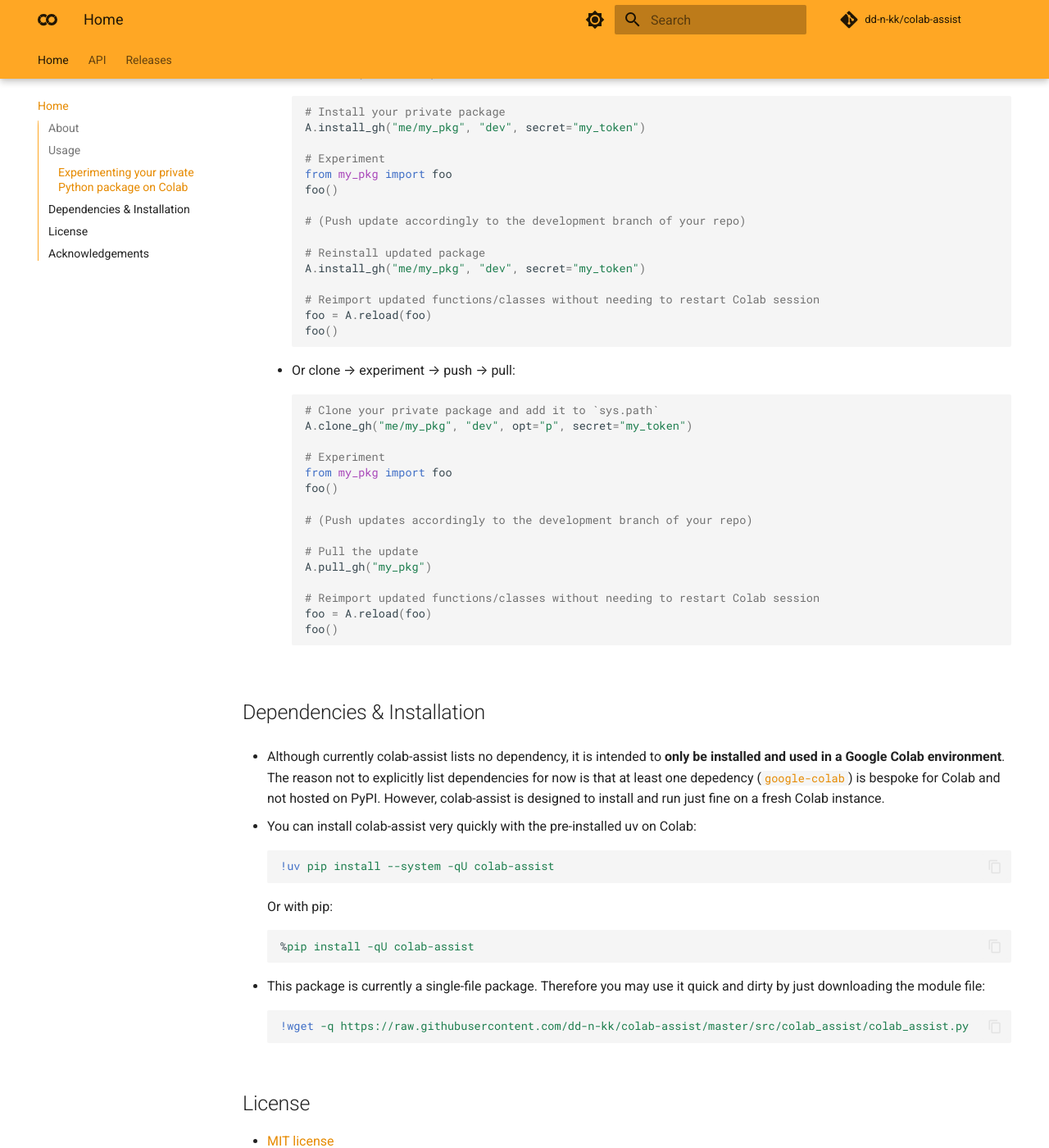
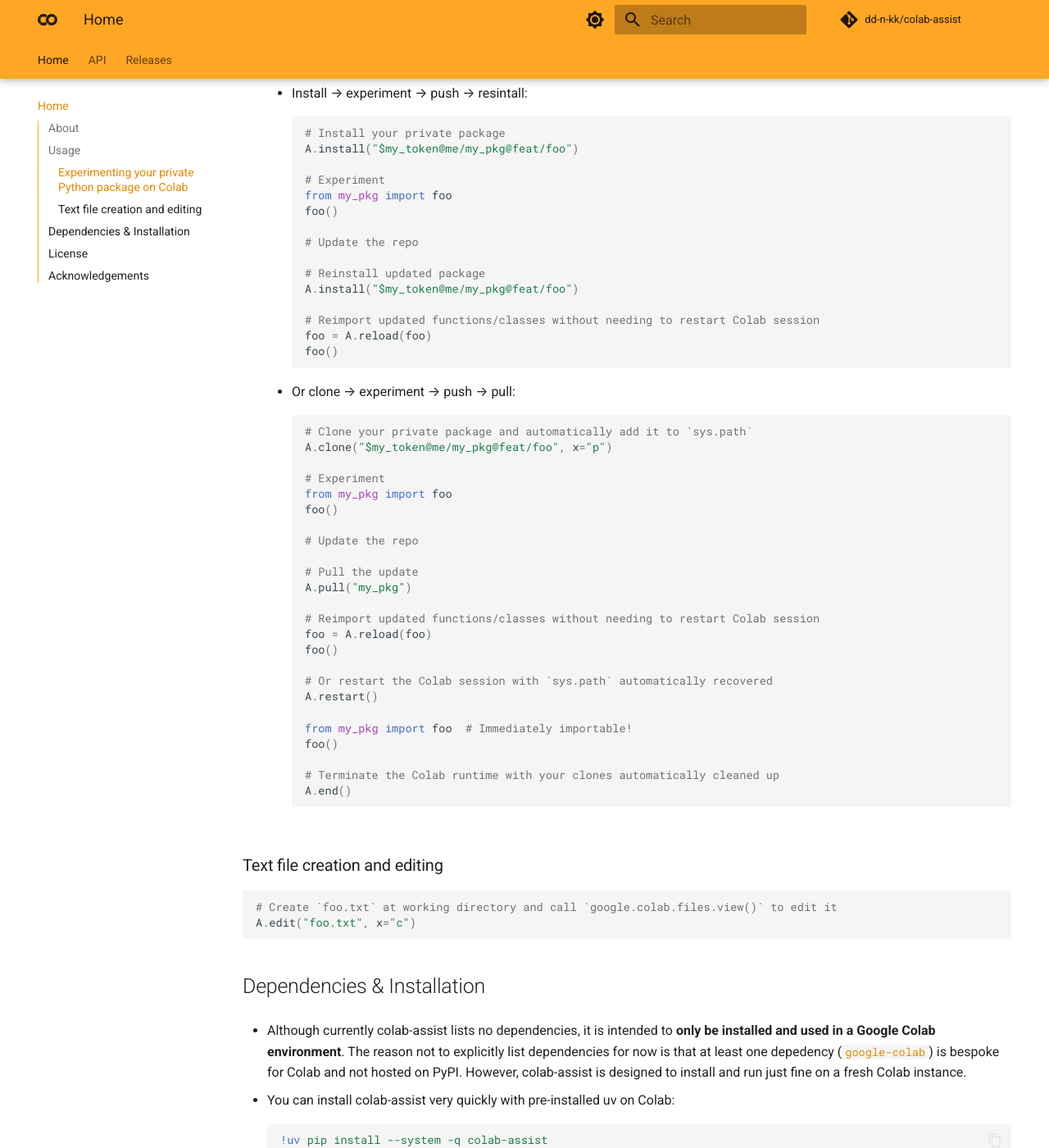
Before and after one commit to dd-n-kk/colab-assist, an MkDocs documentation site: the page built from docs/README.md, in a window 1280 px wide and 1400 px high, scrolled down 1210 px. Shown: the whole window at 82% size. Built offline with MkDocs 1.6.1 and Material for MkDocs 9.7.7, drawn with Linux system fonts in a browser that asks for light colours; comment, search, counter and statistics services are not loaded; some of the changed text lies outside the part shown.

Commit message:
docs: Update README and correct docstring

````diff
--- a/docs/README.md
+++ b/docs/README.md
@@ -46,16 +46,16 @@
     - Install → experiment → push → resintall:
       ```py
       # Install your private package
-      A.install_gh("me/my_pkg", "dev", secret="my_token")
+      A.install("$my_token@me/my_pkg@feat/foo")
 
       # Experiment
       from my_pkg import foo
       foo()
 
-      # (Push update accordingly to the development branch of your repo)
+      # Update the repo
 
       # Reinstall updated package
-      A.install_gh("me/my_pkg", "dev", secret="my_token")
+      A.install("$my_token@me/my_pkg@feat/foo")
 
       # Reimport updated functions/classes without needing to restart Colab session
       foo = A.reload(foo)
@@ -64,46 +64,56 @@
 
     - Or clone → experiment → push → pull:
       ```py
-      # Clone your private package and add it to `sys.path`
-      A.clone_gh("me/my_pkg", "dev", opt="p", secret="my_token")
+      # Clone your private package and automatically add it to `sys.path`
+      A.clone("$my_token@me/my_pkg@feat/foo", x="p")
 
       # Experiment
       from my_pkg import foo
       foo()
 
-      # (Push updates accordingly to the development branch of your repo)
+      # Update the repo
 
       # Pull the update
-      A.pull_gh("my_pkg")
+      A.pull("my_pkg")
 
       # Reimport updated functions/classes without needing to restart Colab session
       foo = A.reload(foo)
       foo()
+
+      # Or restart the Colab session with `sys.path` automatically recovered
+      A.restart()
+
+      from my_pkg import foo  # Immediately importable!
+      foo()
+
+      # Terminate the Colab runtime with your clones automatically cleaned up
+      A.end()
       ```
+
+### Text file creation and editing
+
+```py
+# Create `foo.txt` at working directory and call `google.colab.files.view()` to edit it
+A.edit("foo.txt", x="c")
+```
 
 
 ## Dependencies & Installation
 
-- Although currently colab-assist lists no dependency,
+- Although currently colab-assist lists no dependencies,
   it is intended to __only be installed and used in a Google Colab environment__.
   The reason not to explicitly list dependencies for now is that
   at least one depedency ([`google-colab`](https://github.com/googlecolab/colabtools))
   is bespoke for Colab and not hosted on PyPI.
   However, colab-assist is designed to install and run just fine on a fresh Colab instance.
 
-- You can install colab-assist very quickly with the pre-installed uv on Colab:
+- You can install colab-assist very quickly with pre-installed uv on Colab:
   ``` { .yaml .copy }
-  !uv pip install --system -qU colab-assist
+  !uv pip install --system -q colab-assist
   ```
   Or with pip:
   ``` { .yaml .copy }
-  %pip install -qU colab-assist
-  ```
-
-- This package is currently a single-file package.
-  Therefore you may use it quick and dirty by just downloading the module file:
-  ``` { .yaml .copy }
-  !wget -q https://raw.githubusercontent.com/dd-n-kk/colab-assist/master/src/colab_assist/colab_assist.py
+  %pip install -q colab-assist
   ```
 
 
````
Also changed, not shown: other parts of docs/README.md (+2 -2 lines), 1 other file.
